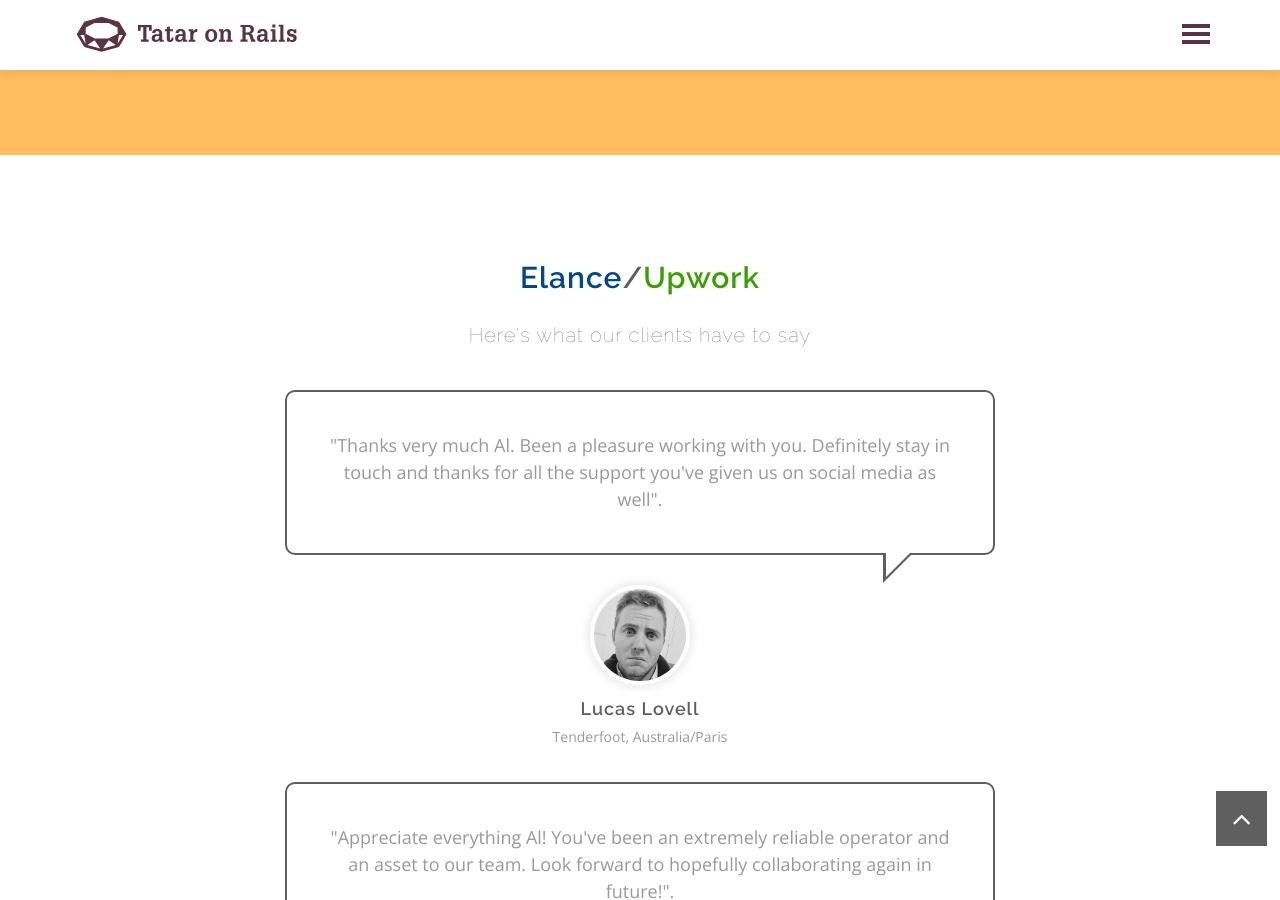
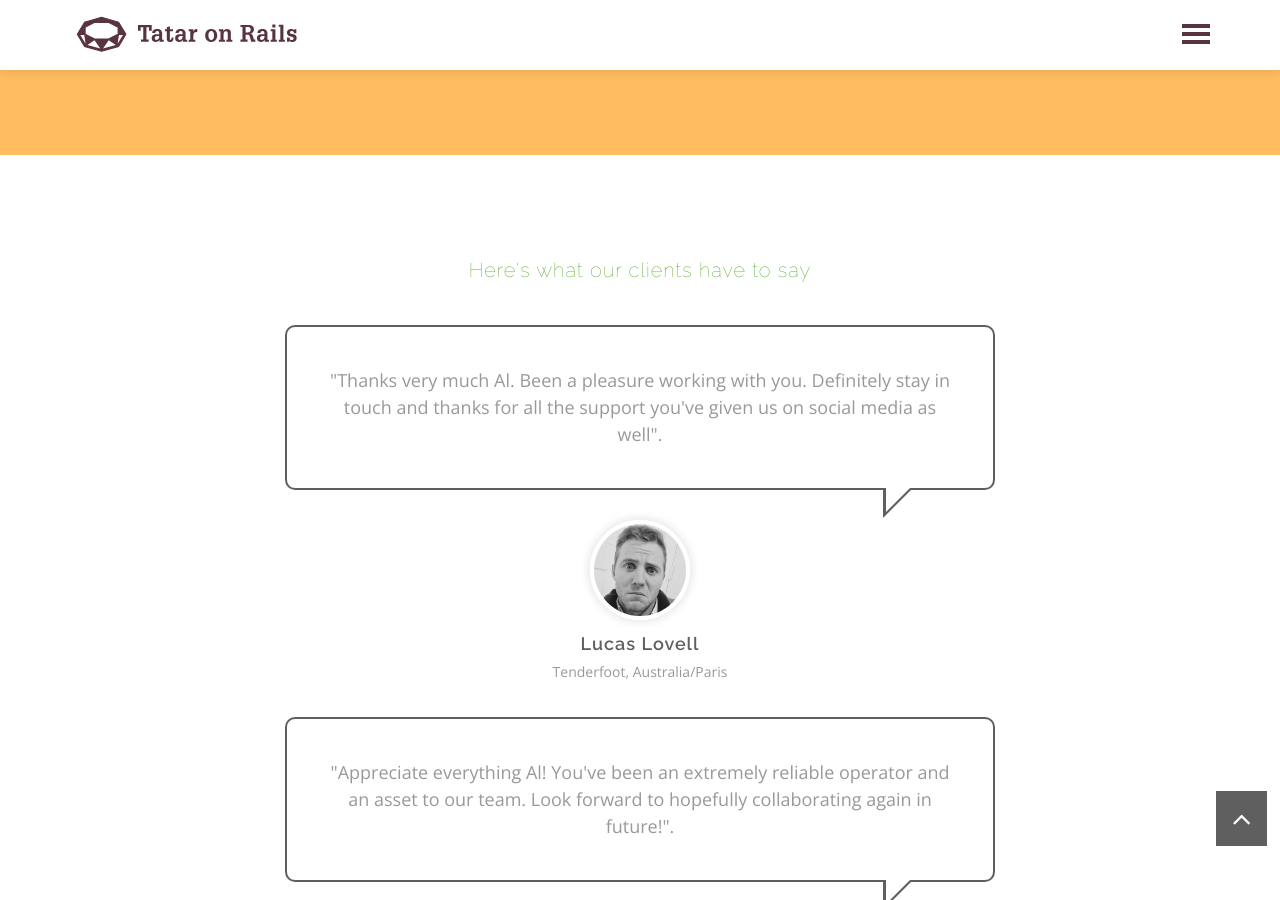
Before and after one commit to tataronrails/tataronrails.github.io, a Jekyll site: the page built from index.md, in a window 1280 px wide and 900 px high, scrolled down 2979 px. Built offline with Jekyll 4.4.1, drawn with Linux system fonts in a browser that asks for light colours; our own code applies the rules of GitHub Pages for plain Markdown files.

Commit message:
Update default.html

```diff
--- a/_layouts/default.html
+++ b/_layouts/default.html
@@ -568,12 +568,10 @@
                 <div class="container">
                     <div class="row text-center">
                         <div class="col-md-12">
-                            <h2>
-                                <span style="color:#00468C">Elance</span>/<span style="color:#37A000">Upwork</span>
+
+                            <h2 class="caption gray" style="color:#37A000">
+                                Here's what our clients have to say
                             </h2>
-                            <h3 class="caption gray">
-                                Here's what our clients have to say
-                            </h3>
                         </div><!-- /.col-md-12 -->
                         <div class="container">
                             <div class="row">
```
